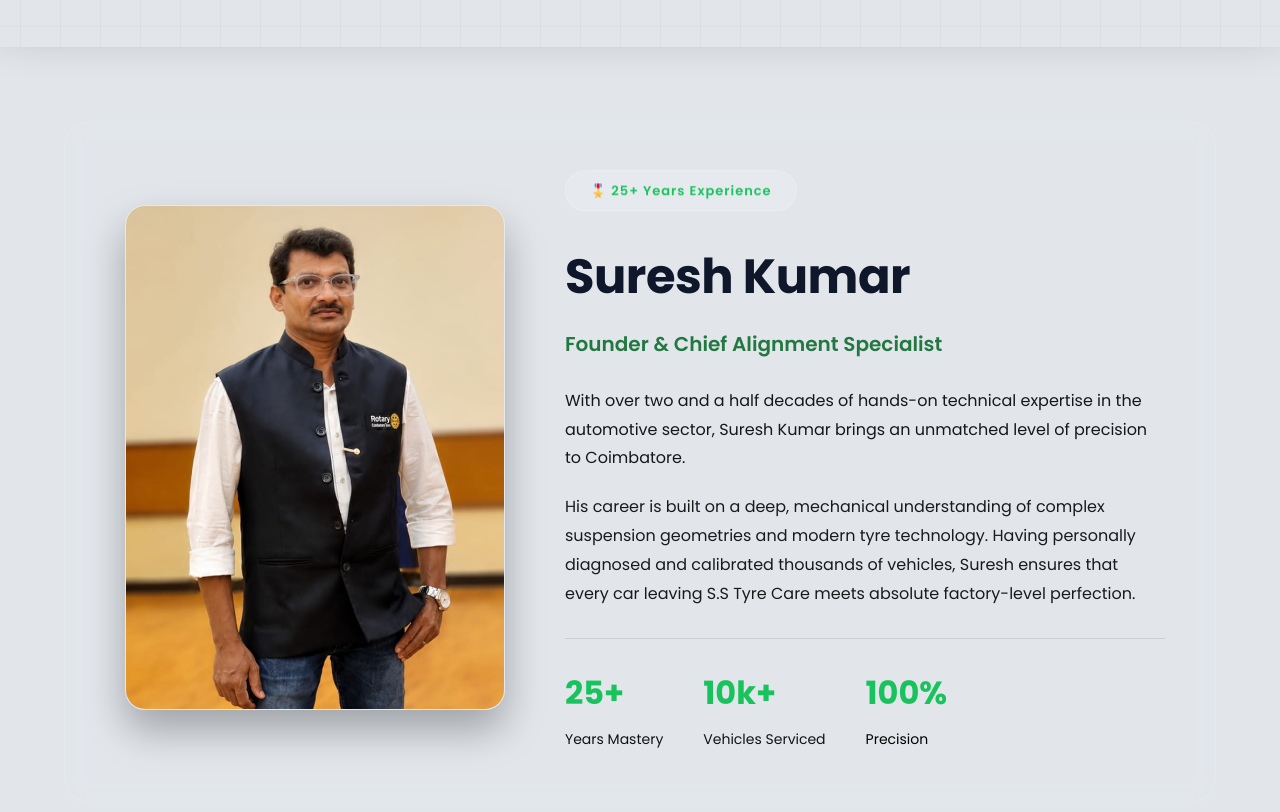
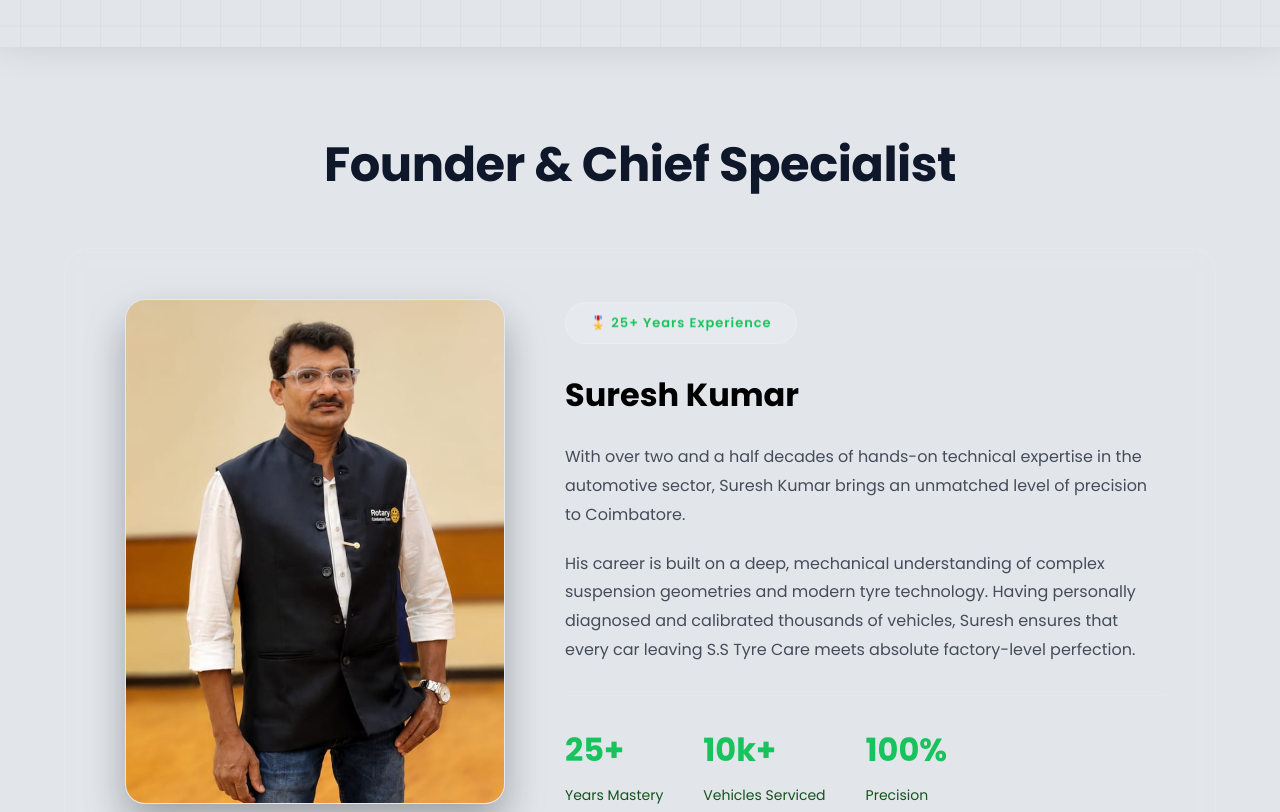
Before and after one commit to Sarvesh-52390/ss, a website: page index.html in a window 1280 px wide. Shown: the part 1360-2172 px from the top of the page. Drawn offline with Linux system fonts and the light colour scheme.

```diff
--- a/index.html
+++ b/index.html
@@ -97,6 +97,9 @@
 
   <section id="founder" style="padding-bottom: 80px;">
     <div class="container">
+
+      <h2 class="section-title reveal text-center" style="margin-bottom: 40px;">Founder & Chief Specialist</h2>
+
       <div class="founder-card reveal shimmer-effect" style="display: flex; flex-wrap: wrap; align-items: center; gap: 50px; background: rgba(255, 255, 255, 0.03); border: 1px solid rgba(255, 255, 255, 0.1); border-radius: 24px; padding: 50px; backdrop-filter: blur(10px);">
 
         <div class="founder-img" style="flex: 1; min-width: 280px; text-align: center; position: relative;">
@@ -108,27 +111,27 @@
             <span>🎖️ 25+ Years Experience</span>
           </div>
 
-          <h2 class="section-title left-align" style="margin-bottom: 5px;">Suresh Kumar</h2>
-          <h3 style="font-size: 20px; margin-bottom: 25px; font-weight: 600; color: #237842;">Founder & Chief Alignment Specialist</h3>
-          <p style="font-size: 16px; line-height: 1.8; color: #171719; margin-bottom: 20px;">
+          <h3 style="font-size: 32px; font-weight: 700; color: #000000; margin-bottom: 20px;">Suresh Kumar</h3>
+
+          <p style="font-size: 16px; line-height: 1.8; color: #454b58; margin-bottom: 20px;">
             With over two and a half decades of hands-on technical expertise in the automotive sector, Suresh Kumar brings an unmatched level of precision to Coimbatore.
           </p>
-          <p style="font-size: 16px; line-height: 1.8; color: #1a1a1b; margin-bottom: 30px;">
+          <p style="font-size: 16px; line-height: 1.8; color: #454b58; margin-bottom: 30px;">
             His career is built on a deep, mechanical understanding of complex suspension geometries and modern tyre technology. Having personally diagnosed and calibrated thousands of vehicles, Suresh ensures that every car leaving S.S Tyre Care meets absolute factory-level perfection.
           </p>
 
-          <div style="display: flex; gap: 40px; border-top: 1px solid rgba(0, 0, 0, 0.1); padding-top: 25px;">
+          <div style="display: flex; flex-wrap: wrap; gap: 40px; border-top: 1px solid rgba(255, 255, 255, 0.1); padding-top: 25px;">
             <div>
               <h4 class="text-green" style="font-size: 32px; font-weight: 700; margin-bottom: 5px;">25+</h4>
-              <p style="font-size: 14px; color: #131313;">Years Mastery</p>
+              <p style="font-size: 14px; color: #14531d;">Years Mastery</p>
             </div>
             <div>
               <h4 class="text-green" style="font-size: 32px; font-weight: 700; margin-bottom: 5px;">10k+</h4>
-              <p style="font-size: 14px; color: #151414;">Vehicles Serviced</p>
+              <p style="font-size: 14px; color: #14531d;">Vehicles Serviced</p>
             </div>
             <div>
               <h4 class="text-green" style="font-size: 32px; font-weight: 700; margin-bottom: 5px;">100%</h4>
-              <p style="font-size: 14px; color: #000000;">Precision</p>
+              <p style="font-size: 14px; color: #14531d;">Precision</p>
             </div>
           </div>
 
```
